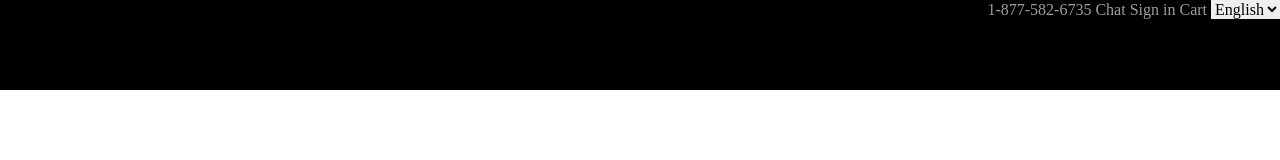
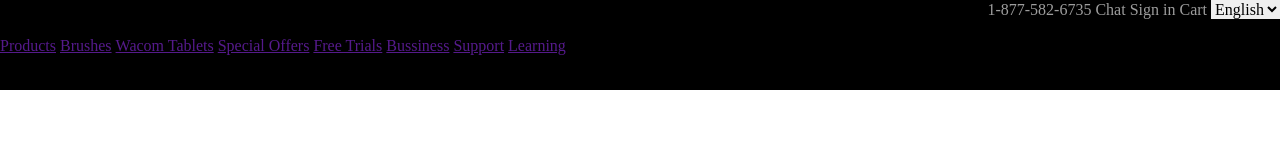
Before and after one commit to 0d1n92/sass-painter, a plain HTML site: page index.html in a window 1280 px wide. Drawn offline with Linux system fonts and the light colour scheme.

Commit message:
header-bottom nav

```diff
--- a/index.html
+++ b/index.html
@@ -22,8 +22,23 @@
         </ul>
       </div>
       <div id="header-bottom">
+        <div id="header-logo">
+          <a href="#">  <img src="" alt=""></a>
+        </div>
+        <nav id="nav_section_site">
+          <ul id="section_site">
+            <li><a href="">Products</a></li>
+            <li><a href="">Brushes</a></li>
+            <li><a href="">Wacom Tablets</a></li>
+            <li><a href="">Special Offers</a></li>
+            <li><a href="">Free Trials</a></li>
+            <li><a href="">Bussiness</a></li>
+            <li><a href="">Support</a></li>
+            <li><a href="">Learning</a></li>
+          </ul>
+        </nav>
+      </div>
 
-      </div>
     </header>
     <div id="jumboton">
 
--- a/src/partials/_header.scss
+++ b/src/partials/_header.scss
@@ -6,21 +6,27 @@ header {
 
 
   #header-top {
-    &::after{
+    &::after {
       @include clearfix;
     }
-    ul#nav-action{
+    ul#nav-action {
       float: right;
      li{
-      display: inline-block;
-      text-decoration: none;
+        @include inlineList;
 
-         a{
+         a {
         text-decoration: none;
         color:#9d9d9d;
         }
       }
     }
   }
+  #header-bottom {
+    ul#section_site {
+      li {
+      @include inlineList;
+      }
+    }
+  }
 
 }
--- a/src/partials/_variables.scss
+++ b/src/partials/_variables.scss
@@ -6,3 +6,7 @@ $jumbothronImg: "https://www.painterartist.com/static/ptr/product_content/painte
   display: table;
   clear: both;
 }
+@mixin inlineList {
+  list-style: none;
+  display: inline-block;
+}
```
Also changed, not shown: css/style.css.
